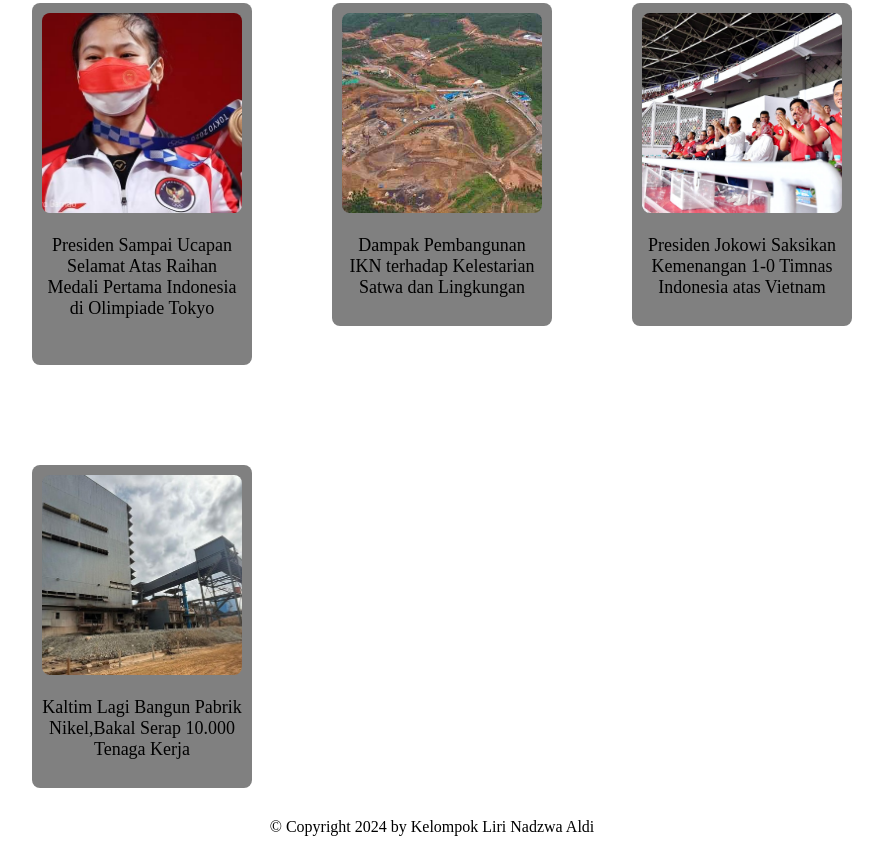
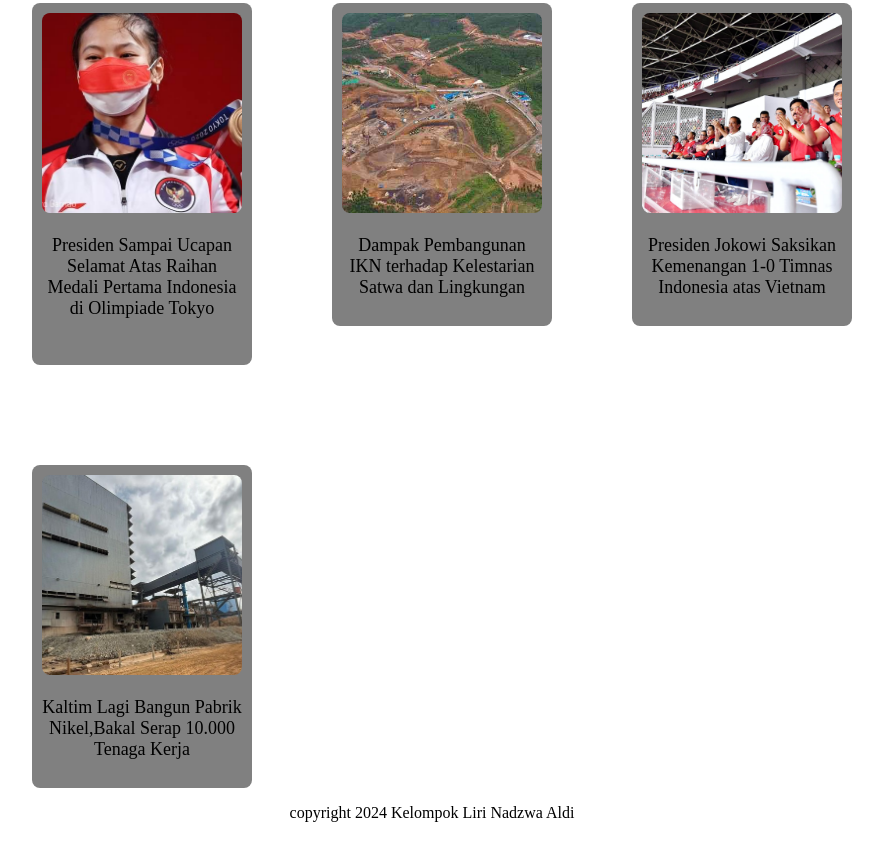
Before and after one commit to Aldiansyah04/web-berita-uas, a plain HTML site: page index.html in a window 1280 px wide. Shown: the part 521-1367 px from the top of the page, without its empty margins (208-1091 px from the left). Drawn offline with Linux system fonts and the light colour scheme.

Commit message:
Update index.html

```diff
--- a/index.html
+++ b/index.html
@@ -60,8 +60,8 @@
             </div>
         </div>
     </div>
-    <footer style="text-align: center; padding: 10px; margin-top: 20px;">
-        &copy; Copyright 2024 by Kelompok Liri Nadzwa Aldi
+    <footer>
+        <p>copyright 2024 Kelompok Liri Nadzwa Aldi</p>
     </footer>
 </body>
 </html>
```
